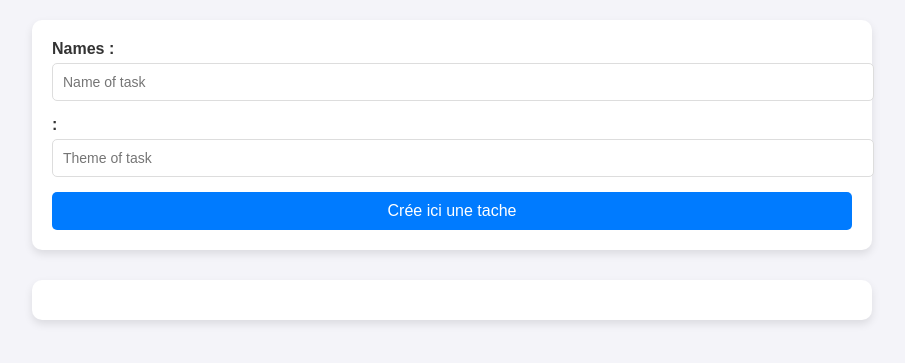
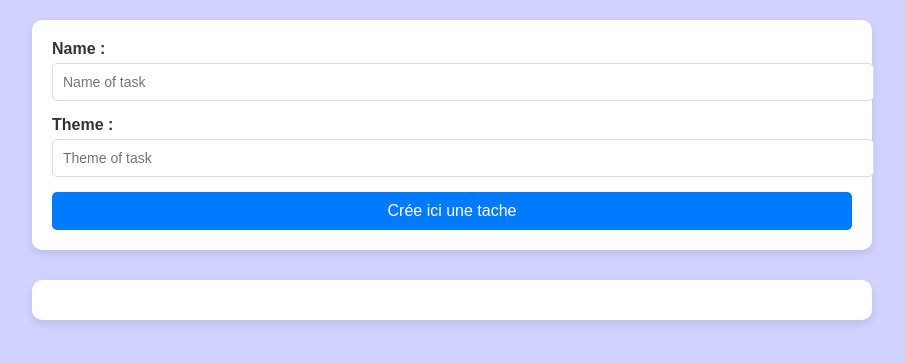
Before and after one commit to Oomaxime/tpDevOps, a PHP site: page / in a window 1280 px wide. Shown: the top 363 px of the page, without its empty margins (188-1093 px from the left). Run offline with PHP 8.4, Linux system fonts and the light colour scheme; data that the repository does not hold is empty; some libraries are stand-ins or nearby versions.

Commit message:
correction bug

```diff
--- a/backend/process.php
+++ b/backend/process.php
@@ -1,5 +1,5 @@
 <?php
-require_once '../backend/config.php';
+require_once __DIR__ . '/config.php';
 
 if ($_SERVER['REQUEST_METHOD'] === 'POST') {
     $task = htmlspecialchars($_POST['name'] ?? '');
--- a/frontend/index.php
+++ b/frontend/index.php
@@ -8,14 +8,14 @@
 </head>
 <body>
     <section>
-        <form class="form_task" method="post" action="">
+        <form class="form_task" method="post" action="../backend/process.php">
             <div class="Input_class">
-                <label for="Name">Names :</label>
-                <input id="Name" type="text" placeholder="Name of task">
+                <label for="Name">Name :</label>
+                <input name="name" id="Name" type="text" placeholder="Name of task" required>
             </div>
             <div class="Input_class">
-                <label for="Theme"> :</label>
-                <input id="Theme" type="text" placeholder="Theme of task">
+                <label for="Theme">Theme :</label>
+                <input name="theme" id="Theme" type="text" placeholder="Theme of task" required>
             </div>
             <button>Crée ici une tache</button>
         </form>
--- a/frontend/style.css
+++ b/frontend/style.css
@@ -2,7 +2,7 @@ body {
     font-family: Arial, sans-serif;
     margin: 0;
     padding: 0;
-    background-color: #f4f4f9;
+    background-color: #d2d2ff;
     color: #333;
 }
 
```
Also changed, not shown: tests/test.php (line endings or trailing spaces), 1 other file.
